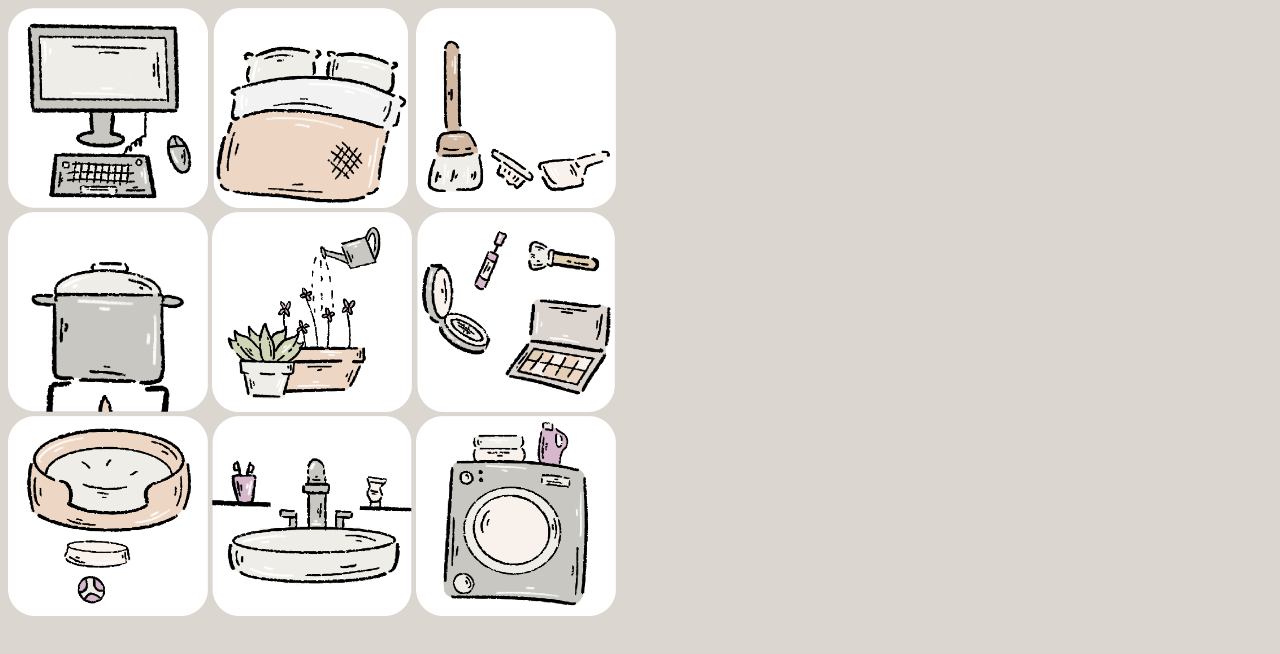
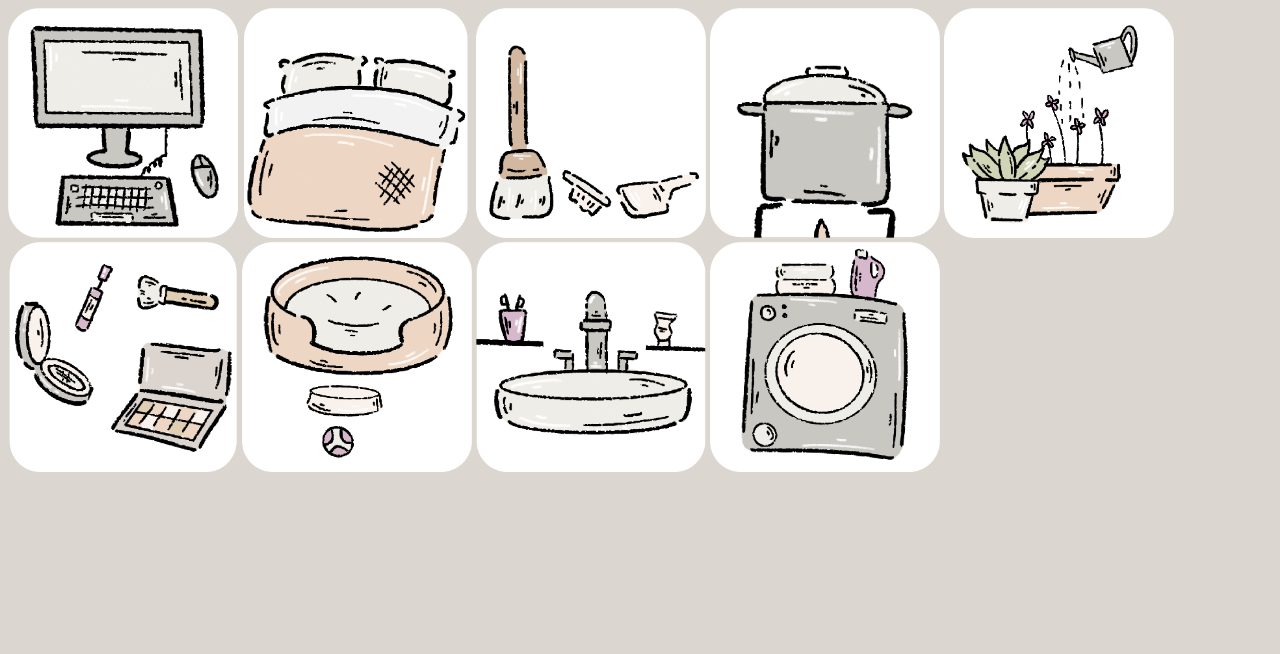
Before and after one commit to arianna-distefano/Assignment2, a plain HTML site: page index.html in a window 1280 px wide. Drawn offline with Linux system fonts and the light colour scheme.

Commit message:
Update index.html

```diff
--- a/index.html
+++ b/index.html
@@ -2,16 +2,14 @@
     <head>
     </head>
     <Body style="background-color: rgb(219, 214, 207);">
-     <img src="img/computerv2.png" width="200" height="200">
-<img src="img/bed.png" width="200" height="200">
-<img src="img/cleaning.png" width="200" height="200">
-<br>
-<img src="img/cooking.png" width="200" height="200">
-<img src="img/garden.png" width="200" height="200">
-<img src="img/makeup.png" width="200" height="200">
-<br>
-<img src="img/pet_bed.png" width="200" height="200">
-<img src="img/sink.png" width="200" height="200">
-<img src="img/washing.png" width="200" height="200">
+       <img src="img/computerv2.png" width="230" height="230" >
+         <img src="img/bed.png" width="230" height="230" >
+         <img src="img/cleaning.png" width="230" height="230">
+         <img src="img/cooking.png" width="230" height="230">
+         <img src="img/garden.png" width="230" height="230">
+         <img src="img/makeup.png" width="230" height="230">
+         <img src="img/pet_bed.png" width="230"height="230" >
+         <img src="img/sink.png" width="230" height="230">
+         <img src="img/washing.png" width="230" height="230">
     </Body>
 </html>
```
